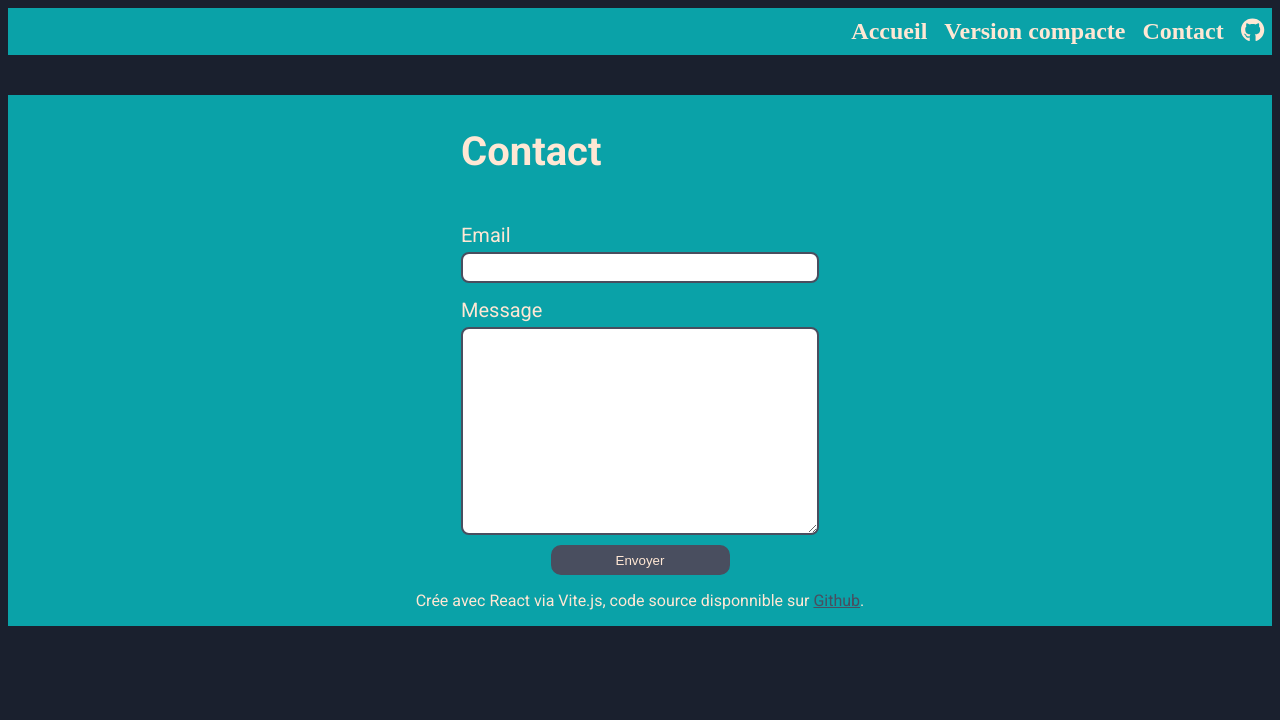
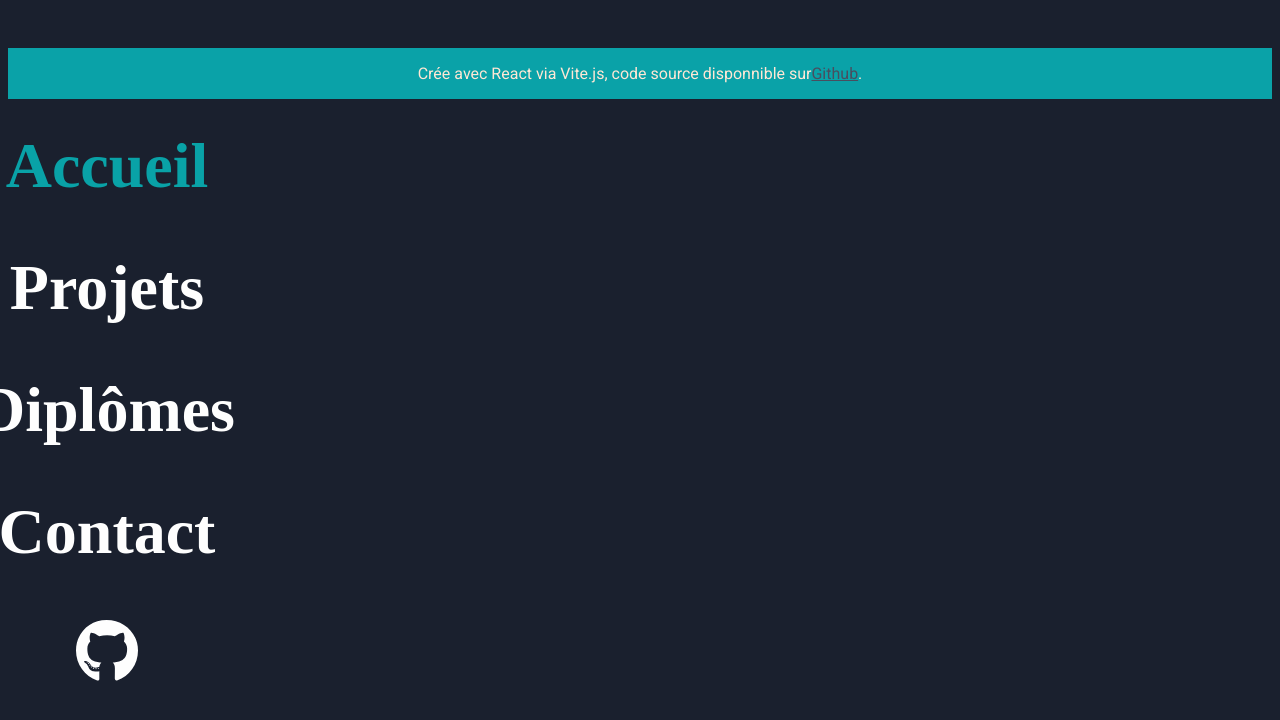
Before and after one commit to AntoineDehan/portfolio, a React (Vite) app: page /compact in a window 1280 px wide. Shown: the top 720 px of the page. Built offline with nearby package versions, Linux system fonts and the light colour scheme.

Commit message:
feat(v2.0): rework footer, nouveau header, modal tweaks et quelques changements niveau couleur/structure

```diff
--- a/src/componants/footer/index.jsx
+++ b/src/componants/footer/index.jsx
@@ -3,35 +3,8 @@ import "../../styles/css/footer/style.css";
 function Footer() {
   return (
     <footer className="footer-conteneur">
-      <div className="form-contact-conteneur">
-        <h2 id="contact">Contact</h2>
-        <form
-          action="https://formspree.io/f/mwpvqbay"
-          method="POST"
-          className="contact-form"
-        >
-          <label htmlFor="email">Email</label>
-          <input
-            type="text"
-            id="email"
-            name="email"
-            className="email-input input"
-            required
-          />
-          <label htmlFor="message">Message</label>
-          <textarea
-            id="message"
-            name="message"
-            className="message-input input"
-            required
-          ></textarea>
-          <button type="submit" className="submit-btn">
-            Envoyer
-          </button>
-        </form>
-      </div>
       <p>
-        Crée avec React via Vite.js, code source disponnible sur {""}
+        Crée avec React via Vite.js, code source disponnible sur
         <a href="https://github.com/AntoineDehan/portfolio">Github</a>.
       </p>
     </footer>
--- a/src/componants/header/index.jsx
+++ b/src/componants/header/index.jsx
@@ -2,20 +2,80 @@ import { Link } from "react-router-dom";
 import { FontAwesomeIcon } from "@fortawesome/react-fontawesome";
 import { faGithub } from "@fortawesome/free-brands-svg-icons";
 
-import "../../styles/css/header/style.css";
+import { useState, useEffect } from "react";
+
+import Modal from "../modal";
+
+import "../../styles/scss/header/style.scss";
 
 function Header() {
+  const [isModalOpen, setIsModalOpen] = useState(false);
+  const [activeSection, setActiveSection] = useState("intro");
+
+  useEffect(() => {
+    const sections = document.querySelectorAll("section[id]");
+    const options = { root: null, threshold: 0.2 };
+
+    const observer = new IntersectionObserver((entries) => {
+      entries.forEach((entry) => {
+        if (entry.isIntersecting) {
+          console.log("Visible:", entry.target.id);
+          setActiveSection(entry.target.id);
+        }
+      });
+    }, options);
+
+    sections.forEach((section) => observer.observe(section));
+
+    return () => sections.forEach((section) => observer.unobserve(section));
+  }, []);
+
+  useEffect(() => {
+    if (isModalOpen) {
+      setActiveSection("contact");
+    } else {
+      const visibleSection = Array.from(
+        document.querySelectorAll("section[id]")
+      ).find((section) => {
+        const rect = section.getBoundingClientRect();
+        return (
+          rect.top < window.innerHeight / 2 &&
+          rect.bottom > window.innerHeight / 2
+        );
+      });
+      if (visibleSection) setActiveSection(visibleSection.id);
+    }
+  }, [isModalOpen]);
+
   return (
     <header className="header-conteneur">
-      <div></div>
       <nav>
-        <Link to="/portfolio">Accueil</Link>
-        <Link to="/compact">Version compacte</Link>
-        <a href="#contact">Contact</a>
-        <a href="https://github.com/AntoineDehan">
+        <a href="#intro" className={activeSection === "intro" ? "active" : ""}>
+          Accueil
+        </a>
+        <a
+          href="#projets"
+          className={activeSection === "projets" ? "active" : ""}
+        >
+          Projets
+        </a>
+        <a
+          href="#diplomes"
+          className={activeSection === "diplomes" ? "active" : ""}
+        >
+          Diplômes
+        </a>
+        <a
+          onClick={() => setIsModalOpen(true)}
+          className={activeSection === "contact" ? "active" : ""}
+        >
+          Contact
+        </a>
+        <a href="https://github.com/AntoineDehan" target="_blank">
           <FontAwesomeIcon icon={faGithub} />
         </a>
       </nav>
+      <Modal isOpen={isModalOpen} onClose={() => setIsModalOpen(false)} />
     </header>
   );
 }
--- a/src/componants/modal/index.jsx
+++ b/src/componants/modal/index.jsx
@@ -1,24 +1,27 @@
-import "../../styles/scss/modal/style.scss"
+import "../../styles/scss/modal/style.scss";
 
-function Modal({isOpen, onClose}) {
-
+function Modal({ isOpen, onClose }) {
   if (!isOpen) return null;
 
   return (
-        <div className="modal-overlay">
+    <section className="modal-overlay" id="contact">
       <div className="modal-body">
-                <button className="modal-close" onClick={onClose}>X</button>
+        <button className="modal-close" onClick={onClose}>
+          X
+        </button>
         <div className="modal-email">
-                    <p>email:</p>
-                    <a href="mailto:antoine.dehandartial@gmail.com"><FontAwesomeIcon icon={byPrefixAndName.fas['envelope']} />antoine.dehandartial@gmail.com</a>
+          <p className="modal-title">email:</p>
+          <a href="mailto:antoine.dehandartial@gmail.com">
+            antoine.dehandartial@gmail.com
+          </a>
         </div>
         <div className="modal-tel">
-                    <p>téléphone:</p>
+          <p className="modal-title">téléphone:</p>
           <p>voir sur mon CV</p>
         </div>
       </div>
-        </div>
-    )
+    </section>
+  );
 }
 
 export default Modal;
--- a/src/componants/tag/index.jsx
+++ b/src/componants/tag/index.jsx
@@ -1,4 +1,4 @@
-import "../../styles/css/tag/style.css";
+import "../../styles/scss/tag/style.scss";
 
 function Tag({ data }) {
   if (!data || data.length === 0) return null;
--- a/src/pages/home/index.jsx
+++ b/src/pages/home/index.jsx
@@ -16,7 +16,7 @@ import IntroBanner from "../../componants/introbanner";
 function Home() {
   return (
     <div className="main-conteneur">
-      <section className="intro">
+      <section className="intro" id="intro">
         <IntroBanner
           title="Antoine Dehan-Dartial"
           description="Développeur Front-End"
@@ -31,7 +31,7 @@ function Home() {
         <h2 className="section-title">Mes projets</h2>
         <Card data={Projets} />
       </section>
-      <section className="diplomes">
+      <section className="diplomes" id="diplomes">
         <h2 className="section-title">Diplômes</h2>
         <CvCard data={Diplomes} />
       </section>
--- a/src/styles/scss/header/style.scss
+++ b/src/styles/scss/header/style.scss
@@ -2,21 +2,33 @@
 
 .header-conteneur {
   display: flex;
-  justify-content: space-between;
-  background-color: $main-color;
+  flex-direction: column;
+  justify-content: center;
   font-size: 1.5rem;
   margin: 0;
   padding: 10px 8px 10px 8px;
+  width: 10%;
+  z-index: 2;
+  position: fixed;
+  left: 0;
+  top: 0;
+  height: 100%;
+  margin-left: 35px;
   nav {
     display: flex;
+    flex-direction: column;
     align-items: center;
     justify-content: center;
-    gap: 17px;
-
+    gap: 3rem;
+    height: 100%;
     a {
       text-decoration: none;
       font-weight: bold;
-      color: $tertiary-color;
+      font-size: 4rem;
+      color: $text-color;
+      &.active {
+        color: $secondary-color;
+      }
       &:hover {
         text-decoration: underline;
       }
--- a/src/styles/scss/home/style.scss
+++ b/src/styles/scss/home/style.scss
@@ -6,6 +6,7 @@ body {
     flex-direction: column;
     align-items: center;
     max-width: 1200px;
+    width: 1200px;
     margin: 0 auto;
     padding: 20px;
     font-family: "Roboto", serif;
--- a/src/styles/scss/modal/style.scss
+++ b/src/styles/scss/modal/style.scss
@@ -20,10 +20,34 @@
     max-height: 400px;
     overflow-y: auto;
     position: relative;
+    .modal-close {
+      background: none;
+      border: none;
+      font-size: large;
+      color: $secondary-color;
+    }
+    a {
+      color: $secondary-color;
+      &:visited {
+        color: $secondary-color;
+      }
+    }
+    .modal-title {
+      font-weight: bold;
+      color: $text-color;
+    }
     .modal-email {
-        display: flex;
-        align-items: center;
-        gap: 10px;
+      display: flex;
+      align-items: center;
+      gap: 10px;
+    }
+    .modal-tel {
+      display: flex;
+      align-items: center;
+      gap: 10px;
+      p {
+        color: $text-color;
+      }
     }
   }
 }
--- a/src/styles/scss/tag/style.scss
+++ b/src/styles/scss/tag/style.scss
@@ -4,10 +4,10 @@
   display: flex;
   gap: 5px;
   p {
-    background-color: $main-color;
+    background-color: $secondary-color;
     padding: 8px 22px 8px 22px;
     border-radius: 3px;
-    color: $tertiary-color;
+    color: $text-color;
     font-size: 1.3rem;
     font-weight: bold;
   }
```
Lines whose indentation alone changed are shown as unchanged.
